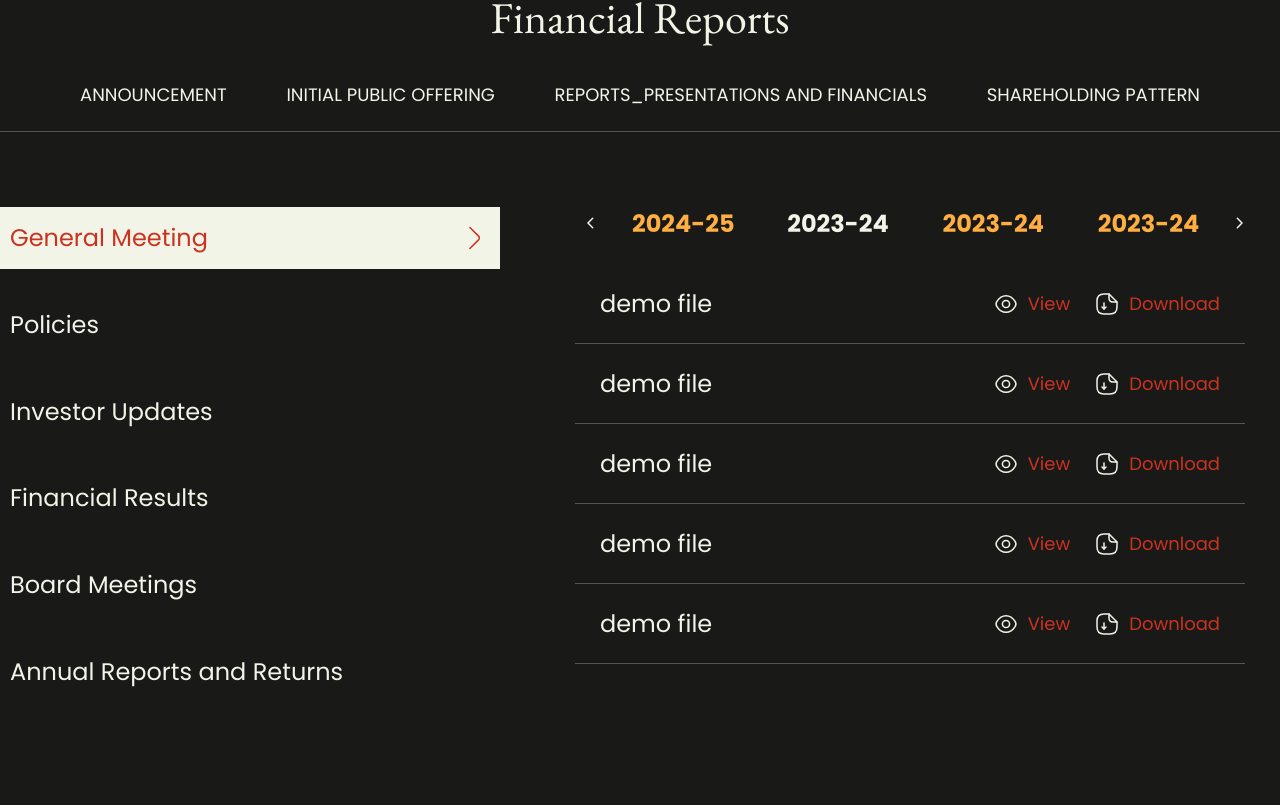
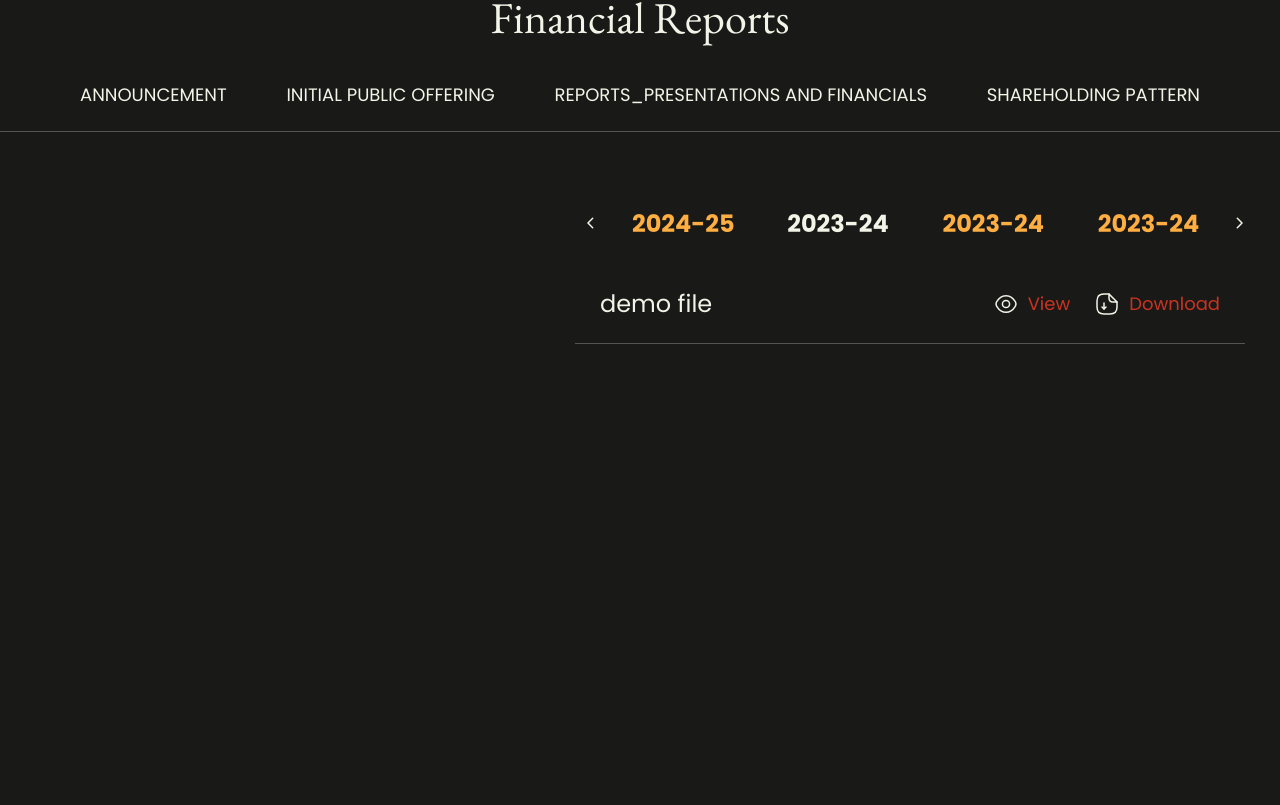
Before and after one commit to TarunRajpurohit123/pace-bussiness-website, a Next.js app in the folder pace-website/: page /investors in a window 1280 px wide. Shown: the part 975-1780 px from the top of the page. Built offline with nearby package versions, Linux system fonts and the light colour scheme.

Commit message:
report section sidebar set

```diff
--- a/pace-website/src/components/components/ReportRow.jsx
+++ b/pace-website/src/components/components/ReportRow.jsx
@@ -8,10 +8,11 @@ export default function ReportRow({
   url = null,
   filename = null,
   type = null,
+  style,
 }) {
   return (
     <>
-      <div className="reportRow">
+      <div className="reportRow" style={style}>
         <p className="reportRow__name">{name}</p>
         <div className="reportRow__viewDownload">
           <Link target="_blank" href={url} className="flex items-center">
--- a/pace-website/src/components/components/ReportSection.jsx
+++ b/pace-website/src/components/components/ReportSection.jsx
@@ -44,7 +44,7 @@ export default function ReportSection() {
             <div className="page-width pt-[5rem] flex justify-between">
               {years?.map((year) => {
                 if (year.direct && currentTab === "SP") {
-                  return year.years.map((yr) => {
+                  return year?.years?.map((yr) => {
                     return <YearBox year={yr} />;
                   });
                 }
@@ -54,18 +54,28 @@ export default function ReportSection() {
         </div>
         <main className="report__main__section page-width flex justify-between">
           {/* sidebar */}
-          <div className="report__sidebar">
-            <button className="active_side_tab flex justify-between items-center side_tab">
-              General Meeting <ReportrightArrow />
-            </button>
-            <button className=" side_tab">Policies</button>
-            <button className=" side_tab">Investor Updates</button>
-            <button className=" side_tab">Financial Results</button>
-            <button className=" side_tab">Board Meetings</button>
-            <button className=" side_tab">Annual Reports and Returns</button>
-          </div>
+          {currentTabId != 4 && currentTabId != 2 && (
+            <div className="report__sidebar">
+              {reportsData?.map((data) => {
+                if (currentTab == data?.uniq) {
+                  return data?.sidebar?.map((sidebar) => {
+                    return (
+                      <button className=" side_tab">{sidebar?.type}</button>
+                    );
+                  });
+                }
+                return <></>;
+              })}
+            </div>
+          )}
+
           {/* report lists */}
-          <div className="report__list">
+          <div
+            className="report__list"
+            style={
+              currentTabId == 4 || currentTabId == 2 ? { width: "100%" } : {}
+            }
+          >
             {/* year tab goes here*/}
             <div className="flex items-center justify-between">
               {5 > 4 && (
@@ -134,48 +144,11 @@ export default function ReportSection() {
                 url={"/01.png"}
                 filename={"image"}
                 type={"sdsnajd"}
-              />
-              <ReportRow
-                name={"demo file"}
-                url={"/01.png"}
-                filename={"image"}
-                type={"sdsnajd"}
-              />
-              <ReportRow
-                name={"demo file"}
-                url={"/01.png"}
-                filename={"image"}
-                type={"sdsnajd"}
-              />
-              <ReportRow
-                name={"demo file"}
-                url={"/01.png"}
-                filename={"image"}
-                type={"sdsnajd"}
-              />
-              <ReportRow
-                name={"demo file"}
-                url={"/01.png"}
-                filename={"image"}
-                type={"sdsnajd"}
-              />
-              <ReportRow
-                name={"demo file"}
-                url={"/01.png"}
-                filename={"image"}
-                type={"sdsnajd"}
-              />
-              <ReportRow
-                name={"demo file"}
-                url={"/01.png"}
-                filename={"image"}
-                type={"sdsnajd"}
-              />
-              <ReportRow
-                name={"demo file"}
-                url={"/01.png"}
-                filename={"image"}
-                type={"sdsnajd"}
+                style={
+                  currentTabId == 4 || currentTabId == 2
+                    ? { width: "100%" }
+                    : {}
+                }
               />
             </div>
           </div>
--- a/pace-website/src/json/reportsData.js
+++ b/pace-website/src/json/reportsData.js
@@ -16,7 +16,7 @@ const years = [
     id: 2,
     key: "IPO",
     years: null,
-    direct: false,
+    direct: true,
   },
   {
     id: 3,
```
